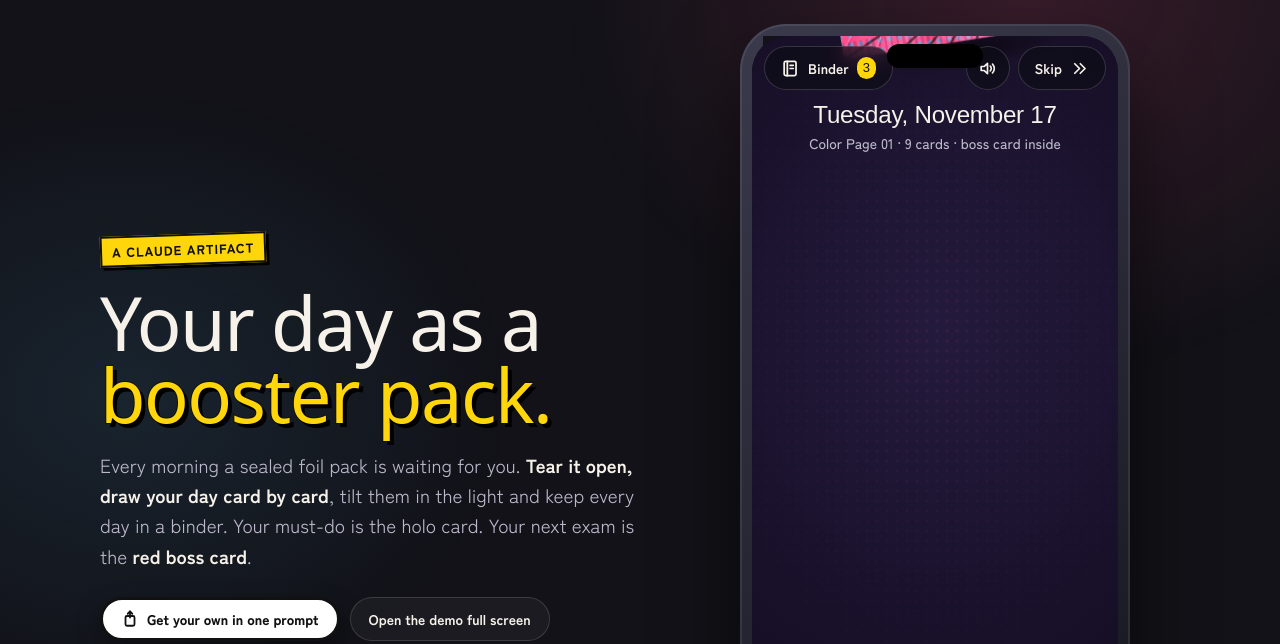
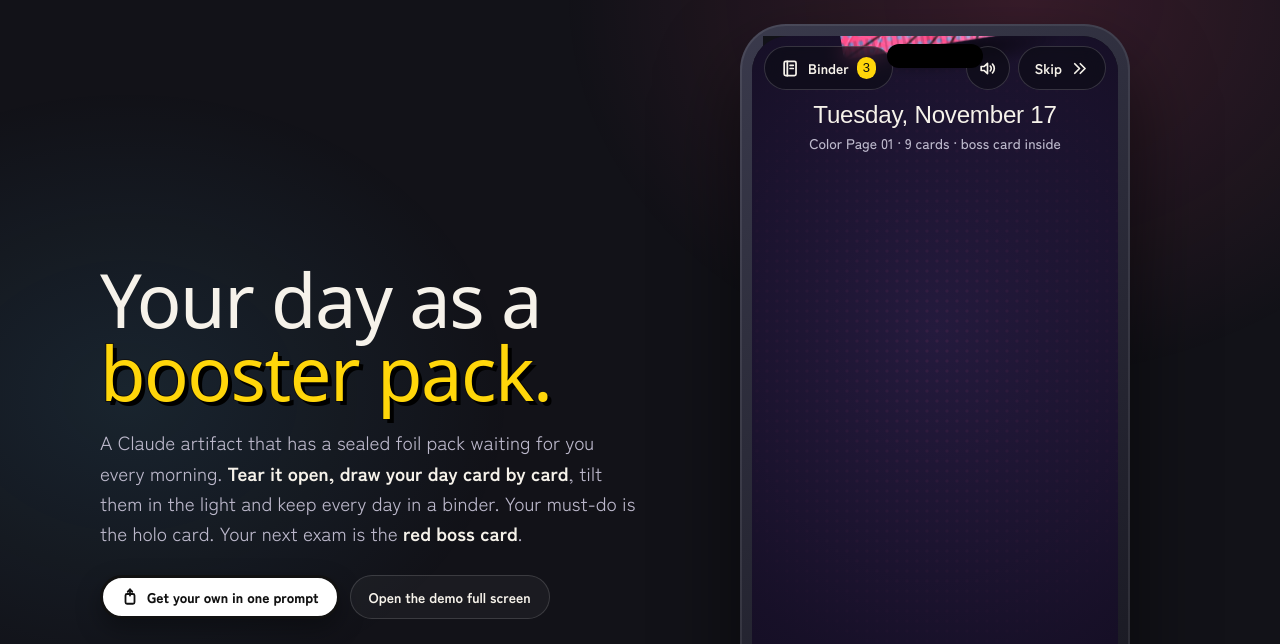
Before and after one commit to Gaiser147/cardpack-morning-brief, a plain HTML site: page docs/index.html in a window 1280 px wide. Shown: the part 84-728 px from the top of the page. Drawn offline with Linux system fonts and the light colour scheme; a web font is replaced by a local one.

Commit message:
Pages: drop the hero eyebrow, fold it into the lead
Co-Authored-By: Claude Opus 5.5 <noreply@anthropic.com>
Claude-Session: https://claude.ai/code/session_01R3oA4bVh2EaL7fkYUqYKby

```diff
--- a/docs/index.html
+++ b/docs/index.html
@@ -38,8 +38,7 @@ nav .grow{flex:1}
 
 /* hero */
 .hero{display:grid;grid-template-columns:1.05fr .95fr;gap:48px;align-items:center;padding:28px 0 64px}
-.kicker{display:inline-block;font:900 13px var(--text);letter-spacing:.08em;text-transform:uppercase;color:var(--ink);background:var(--yellow);padding:4px 10px;border:2px solid #111;box-shadow:3px 3px 0 #000;transform:rotate(-2deg)}
-h1{font-family:var(--display);font-weight:400;font-size:clamp(40px,6.4vw,74px);line-height:.98;letter-spacing:-.02em;margin:22px 0 18px}
+h1{font-family:var(--display);font-weight:400;font-size:clamp(40px,6.4vw,74px);line-height:.98;letter-spacing:-.02em;margin:8px 0 18px}
 h1 em{font-style:normal;color:var(--yellow);-webkit-text-stroke:2px #111;paint-order:stroke;text-shadow:4px 4px 0 #000}
 .lead{font-size:clamp(17px,2vw,19px);color:var(--soft);max-width:34em;margin:0 0 26px}
 .lead b{color:var(--on)}
@@ -151,9 +150,8 @@ footer{padding:40px 0 60px;border-top:1px solid var(--line);color:var(--soft);fo
 
   <header class="hero" id="top">
     <div>
-      <span class="kicker">A Claude artifact</span>
       <h1>Your day as a <em>booster pack.</em></h1>
-      <p class="lead">Every morning a sealed foil pack is waiting for you. <b>Tear it open, draw your day card by card</b>, tilt them in the light and keep every day in a binder. Your must-do is the holo card. Your next exam is the <b>red boss card</b>.</p>
+      <p class="lead">A Claude artifact that has a sealed foil pack waiting for you every morning. <b>Tear it open, draw your day card by card</b>, tilt them in the light and keep every day in a binder. Your must-do is the holo card. Your next exam is the <b>red boss card</b>.</p>
       <div class="ctas">
         <a class="pill solid" href="#setup">
           <svg viewBox="0 0 24 24" fill="none" stroke="currentColor" stroke-width="2.4" stroke-linecap="round" stroke-linejoin="round" aria-hidden="true"><rect x="6" y="8" width="12" height="13" rx="2"/><path d="M12 2v8"/><path d="M9 5l3-3 3 3"/></svg>
```
